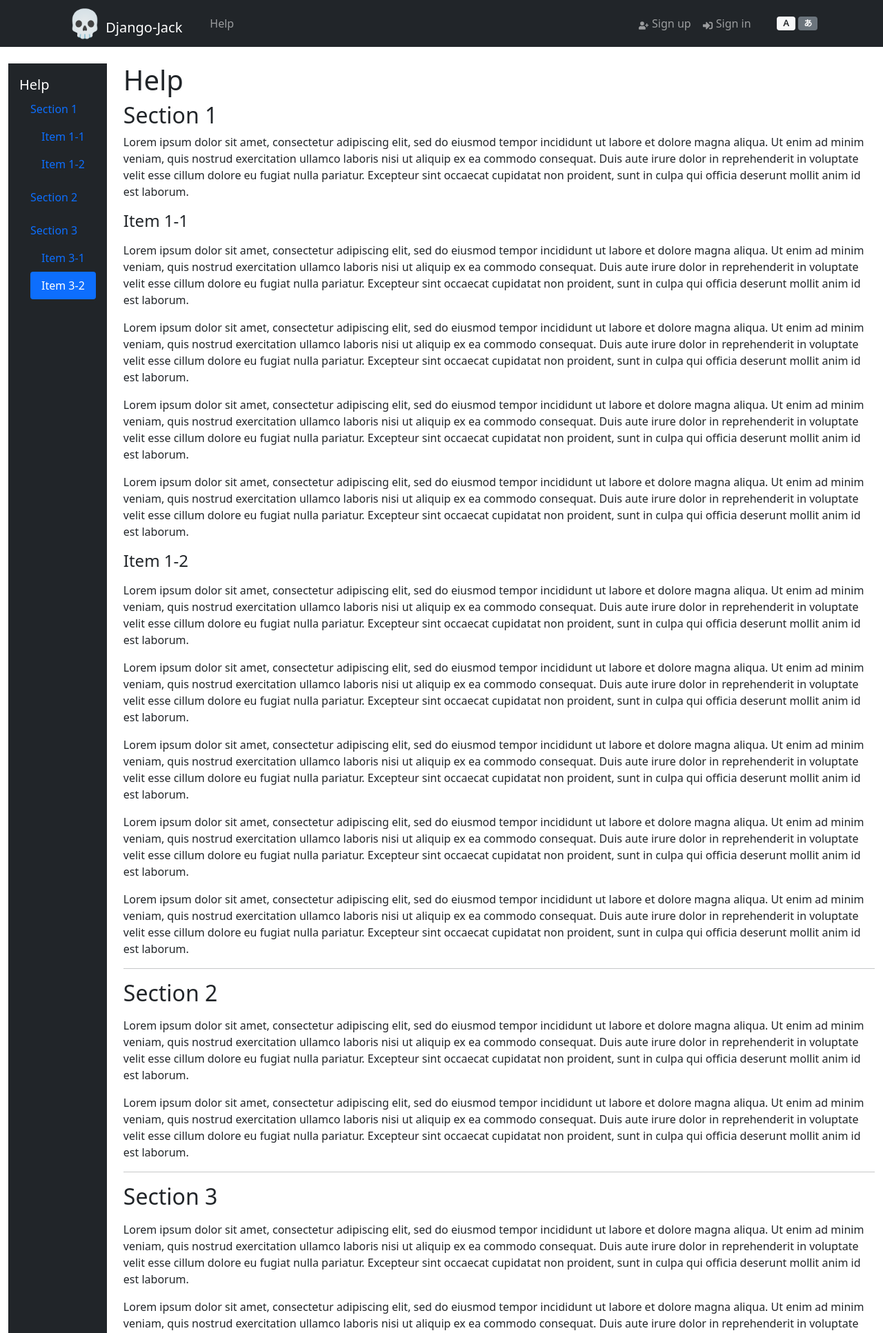
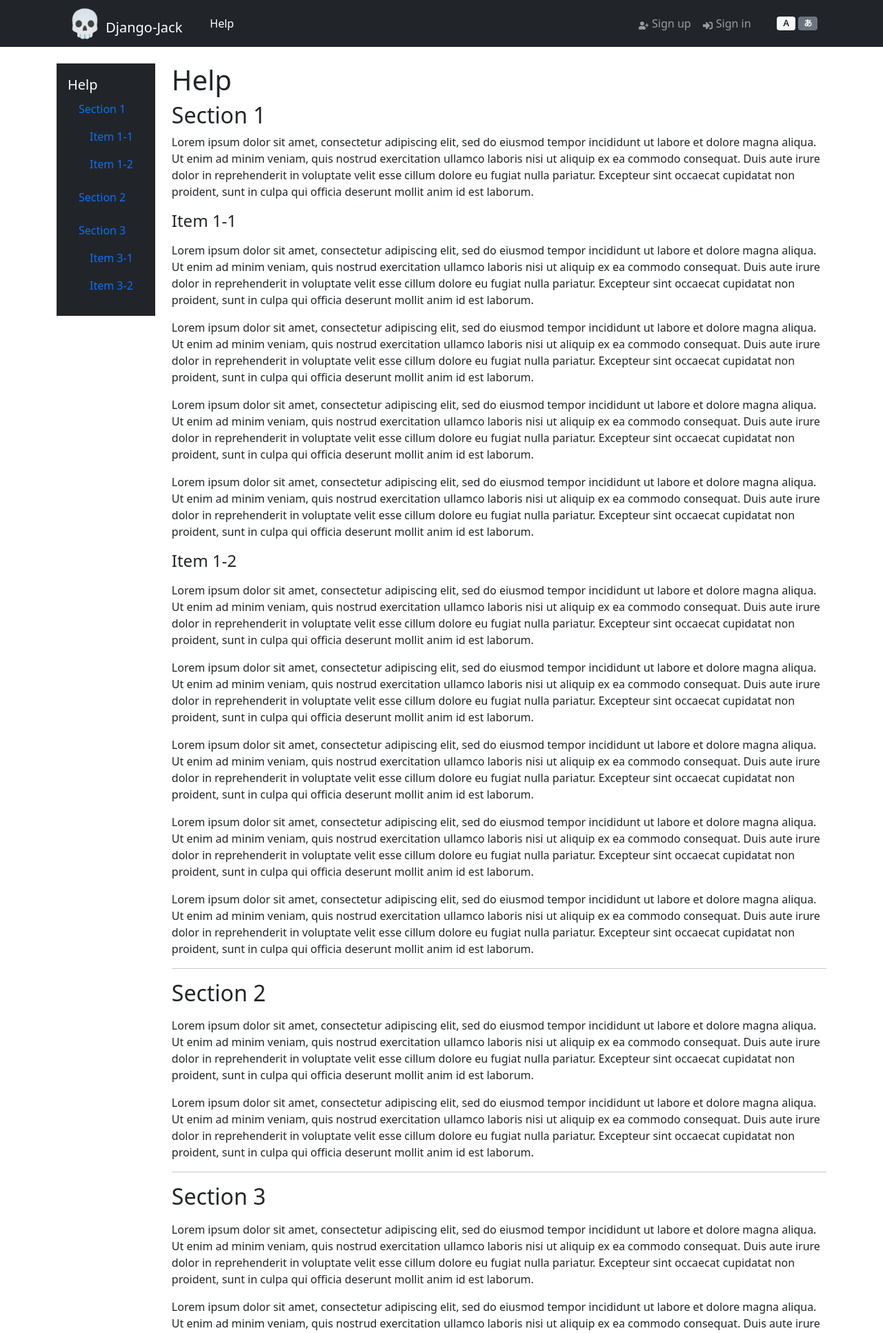
Before and after one commit to lxmmxl56/django-jack-skeleton, a Django app: page /en/help/ in a window 1280 px wide. Shown: the top 1933 px of the page at 69% size. Run offline with Django 3.2, Linux system fonts and the light colour scheme; data comes from the database, SQL or seed files in the repository; parts of the project's set-up code (start-up, migrations or seed data) failed here and were passed over; some libraries are stand-ins or nearby versions.

Commit message:
UPDATE: Change help layout with fixed, auto-height sidebar and vertical overflow scrolling help text

```diff
--- a/help/static/css/help.css
+++ b/help/static/css/help.css
@@ -1,18 +1,31 @@
 .sidebar {
     width: auto;
-    min-height: calc(100vh - 56px - 2rem);
 }
 
-.sidebar-sticky {
+/*.sidebar-sticky {
     position: sticky;
     top: calc(56px + 2rem);
-}
+}*/
 
 .help-navbar {
-    min-height: 100%;
+    max-height: calc(100vh - 56px - 2rem);
 }
 
 .anchor {
-   position: relative;
-   top: calc(-56px - .5rem);
+    position: relative;
+    top: -.5rem;
 }
+
+.fixed-scroll {
+    overflow-y: scroll;
+    max-height: calc(100vh - 56px - 2rem);
+}
+
+.no-scroll-bar::-webkit-scrollbar {
+  display: none;
+}
+
+.no-scroll-bar {
+    -ms-overflow-style: none;  /* IE and Edge */
+    scrollbar-width: none;  /* Firefox */
+}
--- a/help/static/js/help.js
+++ b/help/static/js/help.js
@@ -1,20 +1,23 @@
 'use strict';
 
+let ticking = false;
+const navbar = document.querySelector(".navbar");
+const helpText = document.querySelector("#helpText");
 const section = document.querySelectorAll(".anchor");
 const sections = {};
 let i = 0;
 
 const rem = parseInt(getComputedStyle(document.documentElement).fontSize);
+const offset = rem + navbar.offsetHeight;
 
 Array.prototype.forEach.call(section, function(e) {
     sections[e.id] = e.offsetTop;
 });
 const last = Object.keys(sections)[Object.keys(sections).length - 1];
 
-window.onscroll = function() {
-    const scrollPosition = document.documentElement.scrollTop || document.body.scrollTop;
+function scrollSpyHelpText(scrollPosition) {
     for (i in sections) {
-        if (scrollPosition + window.innerHeight >= document.body.offsetHeight) {
+        if (scrollPosition + helpText.offsetHeight >= helpText.scrollHeight) {
             const active = document.querySelector('.active');
             active && active.classList.remove('active');
             document.querySelector('a[href*=' + last + ']').classList.add('active');
@@ -25,4 +28,15 @@
             document.querySelector('a[href*=' + i + ']').classList.add('active');
         }
     }
+}
+
+helpText.onscroll = function(e) {
+    const scrollPosition = helpText.scrollTop + offset;
+    if (!ticking) {
+        window.requestAnimationFrame(function() {
+            scrollSpyHelpText(scrollPosition);
+            ticking = false;
+        });
+        ticking = true;
+    }
 };
--- a/help/templates/help.html
+++ b/help/templates/help.html
@@ -35,8 +35,9 @@
 {% endblock %}
 
 {% block content %}
+<div class="container my-3">
     <div class="row">
-    <div class="d-md-block sidebar collapse">
+        <!-- <div class="d-md-block sidebar collapse">
             <nav class="navbar help-navbar navbar-dark bg-dark flex-column justify-content-start align-items-stretch p-3">
                 <div class="sidebar-sticky">
                     <a class="navbar-brand active" href="#">{% translate 'Help' %}</a>
@@ -54,8 +55,27 @@
                     </div>
                 </div>
             </nav>
+        </div> -->
+        <div class="d-md-block sidebar collapse">
+            <nav class="navbar help-navbar navbar-dark bg-dark flex-column justify-content-start align-items-stretch p-3">
+                <div class="fixed-scroll no-scroll-bar">
+                    <a class="navbar-brand active" href="#">{% translate 'Help' %}</a>
+                    <div id="helpNavbar">
+                        <nav class="nav nav-pills flex-column">
+                            {% for section in sections %}
+                            <a class="nav-link" href="#section-{{ section.id }}">{% if LANGUAGE_CODE == 'ja' and section.title_ja %}{{ section.title_ja }}{% else %}{{ section.title }}{% endif %}</a>
+                            <nav class="nav nav-pills flex-column mb-2">
+                                {% for item in section.helpitem_set.all %}
+                                <a class="nav-link ms-3" href="#item-{{ item.id }}">{% if LANGUAGE_CODE == 'ja' and item.title_ja %}{{ item.title_ja }}{% else %}{{ item.title }}{% endif %}</a>
+                                {% endfor %}
+                            </nav>
+                            {% endfor %}
+                        </nav>
                     </div>
-    <div class="col">
+                </div>
+            </nav>
+        </div>
+        <div id="helpText" class="col fixed-scroll">
             <h1>{% translate 'Help' %}</h1>
             {% for section in sections %}
             <span class="anchor" id="section-{{ section.id }}"></span>
@@ -70,4 +90,5 @@
             {% endfor %}
         </div>
     </div>
+</div>
 {% endblock %}
```
Lines whose indentation alone changed are shown as unchanged.
